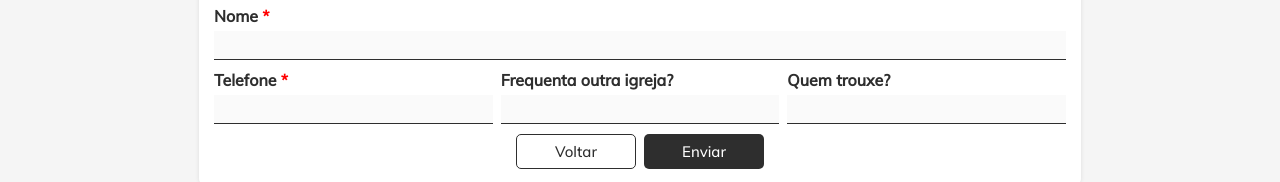
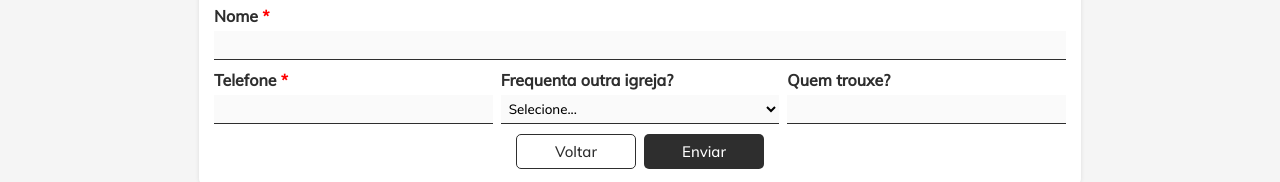
Before and after one commit to beatrizsantiago/portal-ndv, a React (Create React App) app: page /integration/register in a window 1280 px wide. Shown: the part 201-383 px from the top of the page. Built offline with nearby package versions, Linux system fonts and the light colour scheme.

Commit message:
Componente select

```diff
--- /dev/null
+++ b/src/components/Select.jsx
@@ -0,0 +1,51 @@
+import React from 'react'
+import styled from 'styled-components'
+
+import Colors from '../themes/Colors'
+
+export default function Select({ options = [], label, required, disabled, error, value, onChange }) {
+    return (
+        <Container>
+            <Label>{label} {required ? <TextRed>*</TextRed> : null}</Label>
+            <Dropdown disabled={disabled} error={error} value={value} onChange={onChange}>
+                <option value="">Selecione...</option>
+                {
+                    options.map((option, index) => (
+                        <option key={index} value={option.value}>{option.label}</option>
+                    ))
+                }
+            </Dropdown>
+        </Container>
+    )
+}
+
+const Container = styled.div`
+    display: flex;
+    flex-direction: column;
+    width: 100%;
+    margin-bottom: 10px;
+`
+
+const Label = styled.h2`
+    color: ${Colors.primary};
+    font-size: 16px;
+    margin-bottom: 5px;
+`
+
+const TextRed = styled.span`
+    color: ${Colors.red};
+`
+
+const Dropdown = styled.select`
+    width: 100%;
+    height: 29px;
+    padding: 4px;
+    border: none;
+    border-bottom: ${props => props.error ? 2 : 1}px solid ${props => props.error ? Colors.red : Colors.primary};
+    background-color: ${Colors.iceWhite};
+    box-sizing: border-box;
+
+    :focus{
+        border-bottom: 2px solid ${Colors.primary};
+    }
+`
--- a/src/pages/RegisterVisitant.jsx
+++ b/src/pages/RegisterVisitant.jsx
@@ -5,15 +5,28 @@ import BoxForm from '../components/BoxForm'
 import RowInputs from '../components/RowInputs'
 import Input from '../components/Input'
 import Button from '../components/Button'
+import Select from '../components/Select'
 
 import { Container, Section } from './styles/MainStyled'
 
 export default function RegisterVisitant() {
 
     const [fullName, setFullName] = useState('')
+    const [phone, setPhone] = useState('')
+    const [otherChurch, setOtherChurch] = useState('')
+    const [companion, setCompanion] = useState('')
 
     const validationDatas = () => {
-        console.log(fullName);
+        if (fullName.length < 3) {
+
+        } else if (phone) {
+
+        }
+    }
+
+    const maskPhone = value => {
+        // return value.replace(/\D/g,"")
+        return value.replace(/^(\D{2})(\D{5})(\D{4}).*/,"($1) $2-$3");
     }
 
     return (
@@ -30,9 +43,17 @@ export default function RegisterVisitant() {
                 >
                     <Input label="Nome" value={fullName} onChange={event => setFullName(event.target.value)} required />
                     <RowInputs inputs={[
-                        <Input label="Telefone" required />,
-                        <Input label="Frequenta outra igreja?" />,
-                        <Input label="Quem trouxe?" />
+                        <Input label="Telefone" value={phone} onChange={event => setPhone(maskPhone(event.target.value))} required />,
+                        <Select
+                            label="Frequenta outra igreja?"
+                            value={otherChurch}
+                            onChange={event => setOtherChurch(event.target.value)}
+                            options={[
+                                { label: 'Não', value: 1 },
+                                { label: 'Sim', value: 2 },
+                            ]}
+                        />,
+                        <Input label="Quem trouxe?" value={companion} onChange={event => setCompanion(event.target.value)} />
                     ]} />
                 </BoxForm>
             </Section>
--- a/src/pages/styles/LoginStyled.js
+++ b/src/pages/styles/LoginStyled.js
@@ -43,6 +43,7 @@ export const Label = styled.h2`
     color: ${Colors.primary};
     width: 90%;
     font-weight: 500;
+    margin: 10px 0px;
 `
 
 const PropertiesInput = css`
@@ -98,12 +99,12 @@ const PropertiesIcon = css `
 
 export const IconMail = styled.h2`
     ${PropertiesIcon}
-    top: 94px;
+    top: 115px;
 `
 
 export const IconPassword = styled.h2`
     ${PropertiesIcon}
-    top: 158px;
+    top: 175px;
 `
 
 export const Spacing = styled.div`
```
